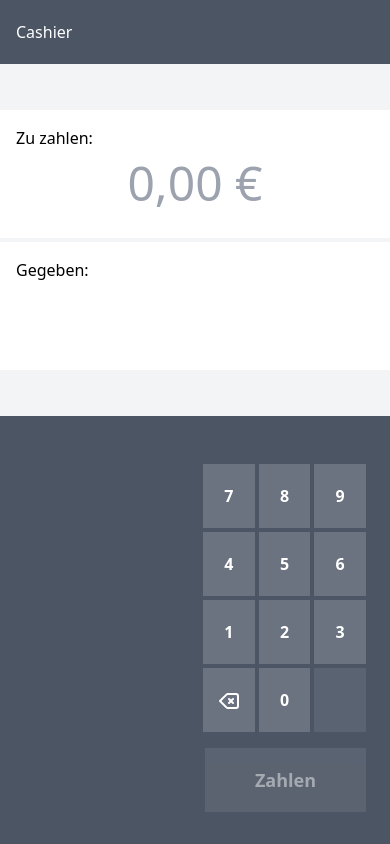
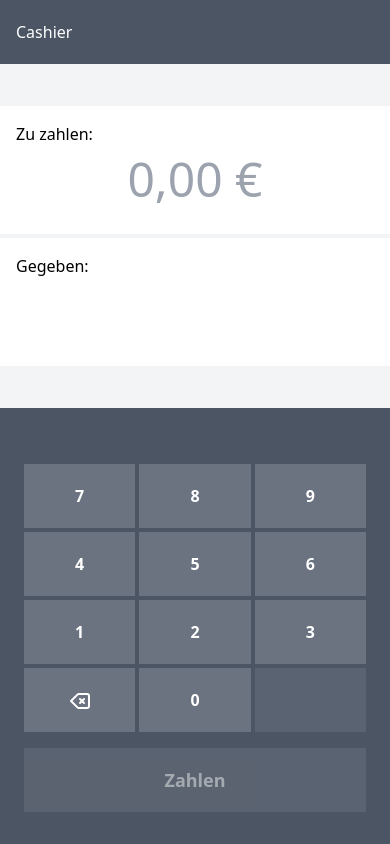
Before and after one commit to roschaefer/cashier, a Vue app: page / in a window 390 px wide. Built offline with nearby package versions, Linux system fonts and the light colour scheme.

Commit message:
refactor: don't "pay" unless given > cost
additional stylings

```diff
--- a/src/App.vue
+++ b/src/App.vue
@@ -10,10 +10,12 @@
     </div>
 
     <div
-      class="bg-gray-600 text-white p-6 py-8 flex flex-col md:flex-row space-y-4"
+      class="bg-gray-600 text-white p-6 py-8 flex flex-col space-y-4 md:space-y-0 md:flex-row"
     >
       <div class="md:w-1/4" />
-      <div class="md:w-1/2 flex space-x-4">
+      <div
+        class="md:w-1/2 flex flex-col space-y-2 md:space-y-0 md:flex-row md:space-x-4"
+      >
         <template v-if="!Number.isInteger(change)">
           <Suggestions v-model:given="given" :cost="cost" class="flex-1" />
           <NumPad v-model:given="given" class="flex-1" />
@@ -33,7 +35,9 @@
           </button>
         </template>
       </div>
-      <div class="md:w-1/4 flex justify-end items-end">
+      <div
+        class="md:w-1/4 flex flex-col md:flex-row md:justify-end md:items-end"
+      >
         <button
           v-if="!Number.isInteger(change)"
           :disabled="!ready"
@@ -87,7 +91,7 @@ export default defineComponent({
       change.value = change.value ? undefined : given.value - cost.value;
     };
     const ready = computed(() => {
-      return Number.isInteger(given.value) && Number.isInteger(cost.value);
+      return given.value >= cost.value;
     });
     return { given, cost, change, pay, reset, ready };
   },
--- a/src/components/Suggestions/Suggestions.vue
+++ b/src/components/Suggestions/Suggestions.vue
@@ -4,7 +4,7 @@
       <button
         v-for="suggestion in suggestions"
         :key="suggestion"
-        class="flex-1 bg-gray-500 font-extrabold"
+        class="flex-1 py-2 bg-gray-500 font-extrabold"
         @click="$emit('update:given', suggestion)"
       >
         {{ format(suggestion) }}
```
Also changed, not shown: 1 other file (tests, documents, lock files or other folders).
